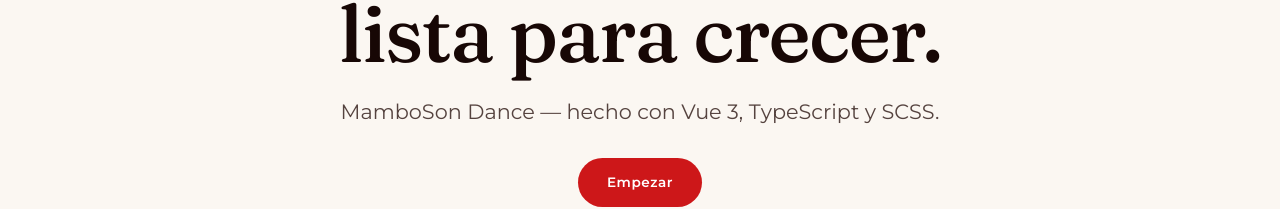
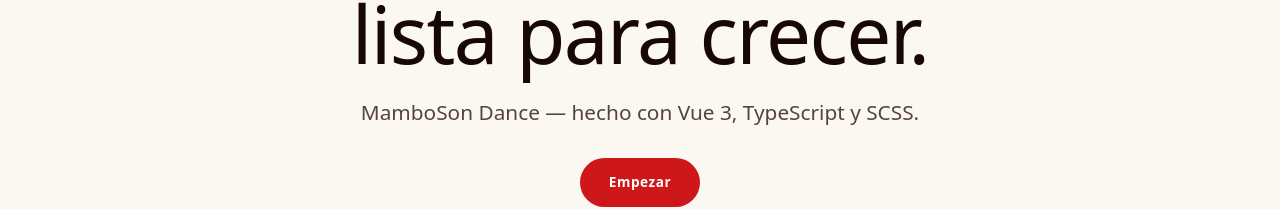
Before and after one commit to yeyodev1/mambosondance-frontapp, a Vue app: page / in a window 1280 px wide. Shown: the part 318-527 px from the top of the page. Built offline with nearby package versions, Linux system fonts and the light colour scheme; no server answers.

Commit message:
feat: tipografías Balgin Display, Jane Austen y Albert Sans
Co-Authored-By: Claude Fable 5.1 <noreply@anthropic.com>

```diff
--- a/src/styles/fonts.module.scss
+++ b/src/styles/fonts.module.scss
@@ -1,7 +1,13 @@
-// Solo variables. Las fuentes se cargan con <link> en index.html: este archivo
-// se inyecta en cada SFC vía vite.config.ts, así que no debe emitir CSS.
+// Solo variables. Las fuentes se cargan en index.html (Albert Sans) y con
+// @font-face en global.scss (Balgin Display y Jane Austen, del manual de marca):
+// este archivo se inyecta en cada SFC, así que no debe emitir CSS.
 
-$font-display: 'Fraunces', Georgia, serif;
-$font-principal: 'Montserrat', system-ui, sans-serif;
+// Balgin Display: títulos y palabras clave, siempre textos cortos (manual, pág. 23).
+$font-display: 'Balgin Display', 'Albert Sans', system-ui, sans-serif;
+// Jane Austen: la caligrafía del "se siente" — una o dos palabras, nunca párrafos.
+$font-script: 'Jane Austen', 'Snell Roundhand', cursive;
+// El manual pide Acumin para texto largo; su licencia no permite servirla
+// auto-hospedada, así que usamos Albert Sans, que ya aparece en el propio manual.
+$font-principal: 'Albert Sans', system-ui, -apple-system, sans-serif;
 $font-secondary: $font-principal;
 $font-body: $font-principal;
```
